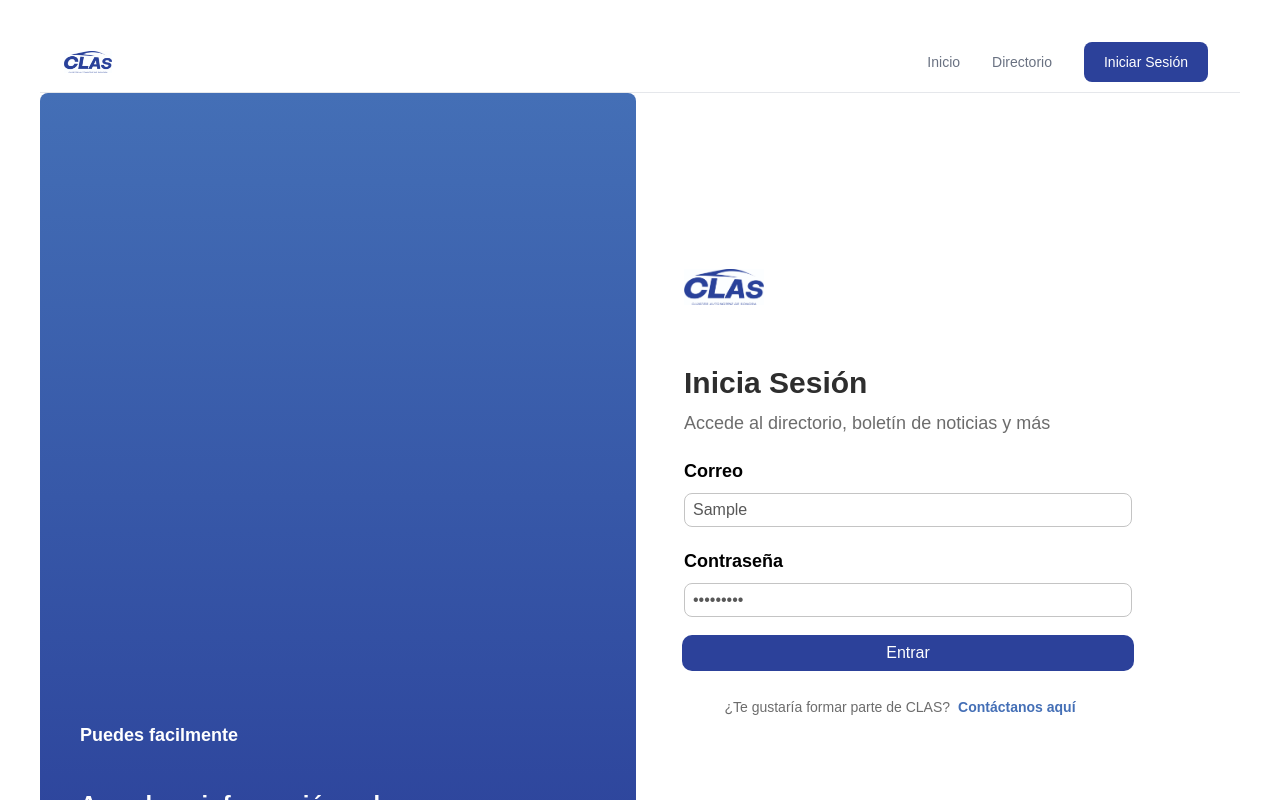
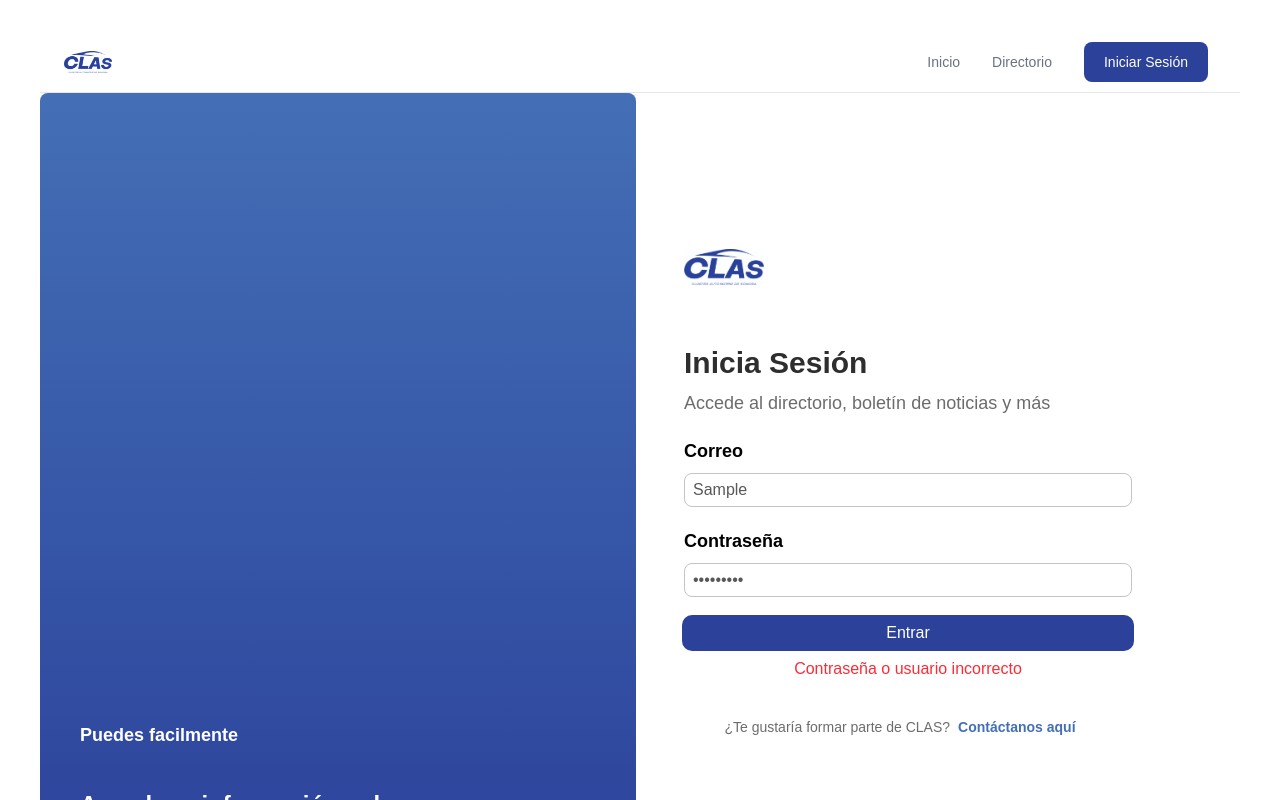
Before and after one commit to sverdam/RetoTC2005B, a React (Vite) app in the folder front-end/: page /login in a window 1280 px wide. Both pictures are taken after typing "Sample", "Sample123" into the empty fields and a click on the button "Entrar". Shown: the top 800 px of the page. Built offline with nearby package versions, Linux system fonts and the light colour scheme; no server answers; a web font is replaced by a local one.

Commit message:
feat: Error msg on wrong login

```diff
--- a/front-end/src/pages/LoginPage.tsx
+++ b/front-end/src/pages/LoginPage.tsx
@@ -12,6 +12,7 @@ const LoginPage: React.FC = () => {
 
     const navigate = useNavigate();
     const [ form, setForm] = useState<LoginUser>(emptyForm);
+    const [ failAttempt, setFailAttempt] = useState<boolean>(false);
 
     const handleChange = (field: keyof LoginUser, value: string | number | boolean) => {
         setForm((prev) => ({...prev, [field]: value}));
@@ -21,7 +22,12 @@ const LoginPage: React.FC = () => {
         e.preventDefault();
         console.log(form);
         login(form).then(
-            () => navigate("/directorio")
+            () => {
+                navigate("/directorio");
+                setFailAttempt(false);
+            }
+        ).catch(
+            () => setFailAttempt(true)
         );
     };
 
@@ -66,9 +72,11 @@ const LoginPage: React.FC = () => {
 
                         </input>
                     </div>
-                    {/*TODO: Arreglar submit para dirigir al directorio */}
                     <button type="submit"
                     className="w-md bg-clas rounded-lg py-1 px-2 text-white hover:bg-clas-claro focus:ring-2 focus:ring-clas">Entrar</button>
+                    {failAttempt ? <div className="text-red-500 p-2">
+                        <p>Contraseña o usuario incorrecto</p>
+                    </div> : <></>}
                 </form>
                 <div className="w-lg flex justify-center px-10 py-5 gap-2">
                     <p className="pt-2 pb-5 text-clas-negro/70 text-sm">
```
